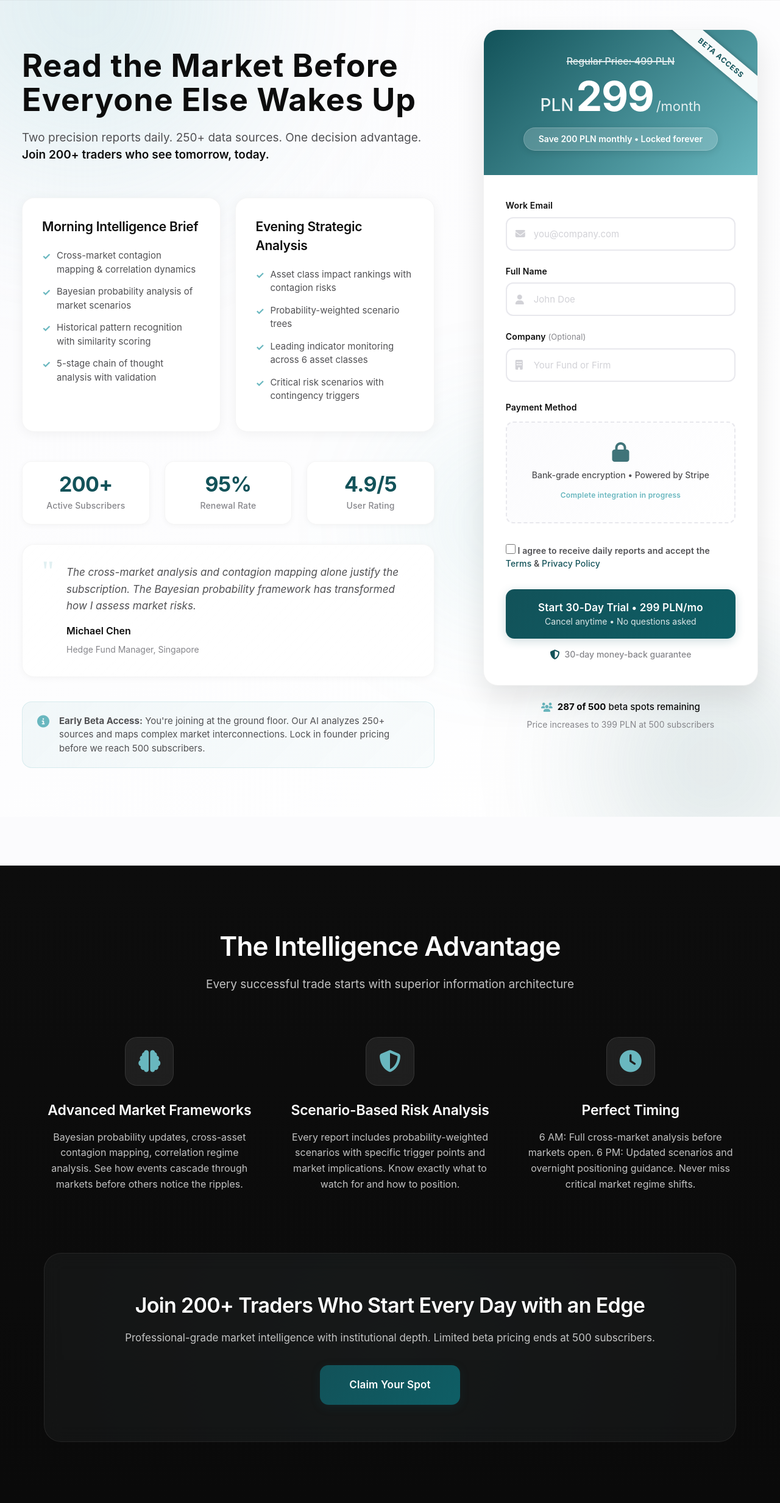
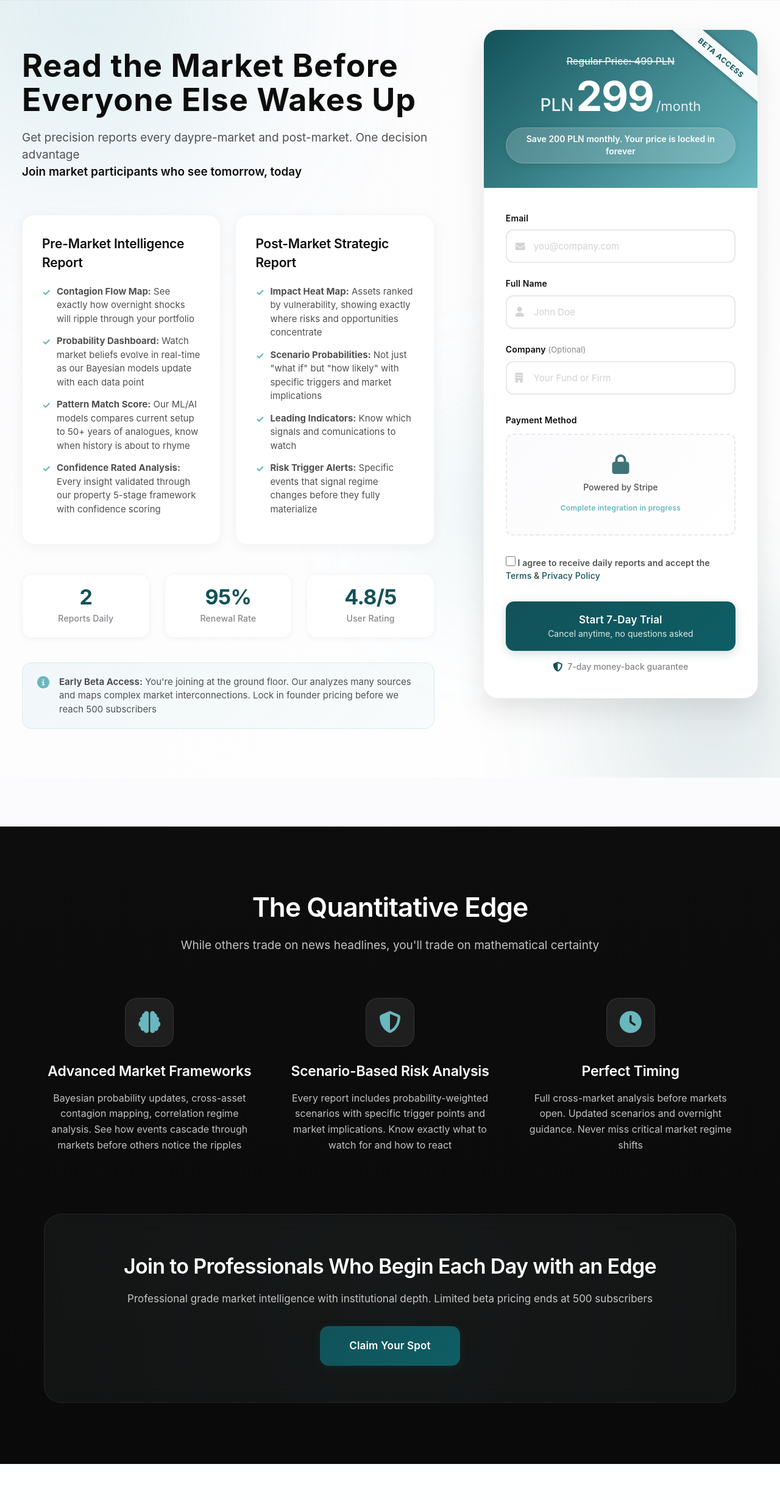
Before and after one commit to damiancyrana/vortexanalytica-web-GCP, a Python web app: template Frontend/templates/daily_report.html in a window 1280 px wide. Shown: the part 56-2520 px from the top of the page at 61% size. After the commit the page ends 2456 px from the top, so only its background shows below. Run offline with Jinja, Linux system fonts and the light colour scheme; the template is opened without the code that fills it, so the values that code supplies are empty; some libraries are stand-ins or nearby versions.

Commit message:
REPORT v1

```diff
--- a/Frontend/templates/daily_report.html
+++ b/Frontend/templates/daily_report.html
@@ -43,35 +43,32 @@
       <div class="info-column">
         <!-- Hero Message -->
         <div class="hero-message">
-
           <h1 class="main-headline">Read the Market Before<br/>Everyone Else Wakes Up</h1>
           <p class="main-subtitle">
-            Two precision reports daily. 250+ data sources. One decision advantage.<br/>
-            <strong>Join 200+ traders who see tomorrow, today.</strong>
+            Get precision reports every daypre-market and post-market. One decision advantage<br/>
+            <strong>Join market participants who see tomorrow, today</strong>
           </p>
         </div>
 
         <!-- Value Proposition Grid -->
         <div class="value-grid">
           <div class="value-card morning">
-
-            <h3>Morning Intelligence Brief</h3>
+            <h3>Pre-Market Intelligence Report</h3>
             <ul class="value-points">
-              <li>Cross-market contagion mapping & correlation dynamics</li>
-              <li>Bayesian probability analysis of market scenarios</li>
-              <li>Historical pattern recognition with similarity scoring</li>
-              <li>5-stage chain of thought analysis with validation</li>
+              <li><strong>Contagion Flow Map:</strong> See exactly how overnight shocks will ripple through your portfolio</li>
+              <li><strong>Probability Dashboard:</strong> Watch market beliefs evolve in real-time as our Bayesian models update with each data point</li>
+              <li><strong>Pattern Match Score:</strong> Our ML/AI models compares current setup to 50+ years of analogues, know when history is about to rhyme</li>
+              <li><strong>Confidence Rated Analysis:</strong> Every insight validated through our property 5-stage framework with confidence scoring</li>
             </ul>
           </div>
 
           <div class="value-card evening">
-
-            <h3>Evening Strategic Analysis</h3>
+            <h3>Post-Market Strategic Report</h3>
             <ul class="value-points">
-              <li>Asset class impact rankings with contagion risks</li>
-              <li>Probability-weighted scenario trees</li>
-              <li>Leading indicator monitoring across 6 asset classes</li>
-              <li>Critical risk scenarios with contingency triggers</li>
+              <li><strong>Impact Heat Map:</strong> Assets ranked by vulnerability, showing exactly where risks and opportunities concentrate</li>
+              <li><strong>Scenario Probabilities:</strong> Not just "what if" but "how likely" with specific triggers and market implications</li>
+              <li><strong>Leading Indicators:</strong> Know which signals and comunications to watch</li>
+              <li><strong>Risk Trigger Alerts:</strong> Specific events that signal regime changes before they fully materialize</li>
             </ul>
           </div>
         </div>
@@ -80,33 +77,33 @@
         <div class="trust-proof">
           <div class="trust-metrics">
             <div class="metric">
-              <div class="metric-value">200+</div>
-              <div class="metric-label">Active Subscribers</div>
+              <div class="metric-value">2</div>
+              <div class="metric-label">Reports Daily</div>
             </div>
             <div class="metric">
               <div class="metric-value">95%</div>
               <div class="metric-label">Renewal Rate</div>
             </div>
             <div class="metric">
-              <div class="metric-value">4.9/5</div>
+              <div class="metric-value">4.8/5</div>
               <div class="metric-label">User Rating</div>
             </div>
           </div>
 
-          <div class="testimonial-highlight">
+          <!-- <div class="testimonial-highlight">
             <div class="quote-mark">"</div>
             <p>The cross-market analysis and contagion mapping alone justify the subscription. The Bayesian probability framework has transformed how I assess market risks.</p>
             <div class="testimonial-author">
               <strong>Michael Chen</strong>
               <span>Hedge Fund Manager, Singapore</span>
             </div>
-          </div>
+          </div> -->
         </div>
 
         <!-- Beta Notice -->
         <div class="beta-notice">
           <i class="fas fa-info-circle"></i>
-          <p><strong>Early Beta Access:</strong> You're joining at the ground floor. Our AI analyzes 250+ sources and maps complex market interconnections. Lock in founder pricing before we reach 500 subscribers.</p>
+          <p><strong>Early Beta Access:</strong> You're joining at the ground floor. Our analyzes many sources and maps complex market interconnections. Lock in founder pricing before we reach 500 subscribers</p>
         </div>
       </div>
 
@@ -125,7 +122,7 @@
                 <span class="period">/month</span>
               </div>
               <div class="savings-badge">
-                Save 200 PLN monthly • Locked forever
+                Save 200 PLN monthly. Your price is locked in forever
               </div>
             </div>
           </div>
@@ -133,7 +130,7 @@
           <!-- Form -->
           <form id="subscription-form" class="subscription-form" novalidate>
             <div class="form-group">
-              <label for="sub-email">Work Email</label>
+              <label for="sub-email">Email</label>
               <div class="input-wrapper">
                 <i class="fas fa-envelope input-icon"></i>
                 <input type="email" id="sub-email" name="email" class="form-input" required placeholder="you@company.com">
@@ -163,7 +160,7 @@
               <div class="payment-placeholder" id="stripe-payment-element">
                 <div class="placeholder-content">
                   <i class="fas fa-lock"></i>
-                  <p>Bank-grade encryption • Powered by Stripe</p>
+                  <p>Powered by Stripe</p>
                   <span class="coming-soon-text">Complete integration in progress</span>
                 </div>
               </div>
@@ -183,26 +180,15 @@
             <div id="subscription-message" class="auth-message"></div>
 
             <button type="submit" class="btn btn-primary btn-full subscribe-btn" id="subscribe-button">
-              <span class="btn-text">Start 30-Day Trial • 299 PLN/mo</span>
-              <span class="btn-subtext">Cancel anytime • No questions asked</span>
+              <span class="btn-text">Start 7-Day Trial</span>
+              <span class="btn-subtext">Cancel anytime, no questions asked</span>
             </button>
 
             <div class="guarantee-text">
               <i class="fas fa-shield-alt"></i>
-              <span>30-day money-back guarantee</span>
+              <span>7-day money-back guarantee</span>
             </div>
           </form>
-        </div>
-
-        <!-- Urgency Indicator -->
-        <div class="urgency-indicator">
-          <div class="spots-remaining">
-            <i class="fas fa-users"></i>
-            <span><strong>287 of 500</strong> beta spots remaining</span>
-          </div>
-          <div class="price-increase-notice">
-            Price increases to 399 PLN at 500 subscribers
-          </div>
         </div>
       </div>
     </div>
@@ -211,8 +197,8 @@
   <!-- Why Subscribe Footer Section -->
   <section class="why-subscribe-footer">
     <div class="container">
-      <h2>The Intelligence Advantage</h2>
-      <p class="section-subtitle">Every successful trade starts with superior information architecture</p>
+      <h2>The Quantitative Edge</h2>
+      <p class="section-subtitle">While others trade on news headlines, you'll trade on mathematical certainty</p>
 
       <div class="advantage-grid">
 
@@ -221,7 +207,7 @@
             <i class="fas fa-brain"></i>
           </div>
           <h3>Advanced Market Frameworks</h3>
-          <p>Bayesian probability updates, cross-asset contagion mapping, correlation regime analysis. See how events cascade through markets before others notice the ripples.</p>
+          <p>Bayesian probability updates, cross-asset contagion mapping, correlation regime analysis. See how events cascade through markets before others notice the ripples</p>
         </div>
 
         <div class="advantage-item">
@@ -229,7 +215,7 @@
             <i class="fas fa-shield-alt"></i>
           </div>
           <h3>Scenario-Based Risk Analysis</h3>
-          <p>Every report includes probability-weighted scenarios with specific trigger points and market implications. Know exactly what to watch for and how to position.</p>
+          <p>Every report includes probability-weighted scenarios with specific trigger points and market implications. Know exactly what to watch for and how to react</p>
         </div>
 
         <div class="advantage-item">
@@ -237,13 +223,13 @@
             <i class="fas fa-clock"></i>
           </div>
           <h3>Perfect Timing</h3>
-          <p>6 AM: Full cross-market analysis before markets open. 6 PM: Updated scenarios and overnight positioning guidance. Never miss critical market regime shifts.</p>
+          <p>Full cross-market analysis before markets open. Updated scenarios and overnight guidance. Never miss critical market regime shifts</p>
         </div>
       </div>
 
       <div class="final-cta">
-        <h3>Join 200+ Traders Who Start Every Day with an Edge</h3>
-        <p>Professional-grade market intelligence with institutional depth. Limited beta pricing ends at 500 subscribers.</p>
+        <h3>Join to Professionals Who Begin Each Day with an Edge</h3>
+        <p>Professional grade market intelligence with institutional depth. Limited beta pricing ends at 500 subscribers</p>
         <a href="#subscription-form" class="btn btn-primary btn-large">
           Claim Your Spot
         </a>
@@ -271,7 +257,7 @@
         <i class="fas fa-check-circle"></i>
       </div>
       <h2 class="modal-title">Welcome to Vortex Analytica!</h2>
-      <p class="modal-text">Your subscription is being processed. You'll receive your first comprehensive market analysis within 24 hours.</p>
+      <p class="modal-text">Your subscription is being processed. You'll receive your first comprehensive market analysis within 12 hours</p>
       <div class="modal-actions">
         <a href="/" class="btn btn-primary">
           <i class="fas fa-home"></i> Return to Home
```
Also changed, not shown: Frontend/static/css/landing_page.css (+3 -11 lines), Frontend/templates/landing_page.html (+27 -38 lines).
